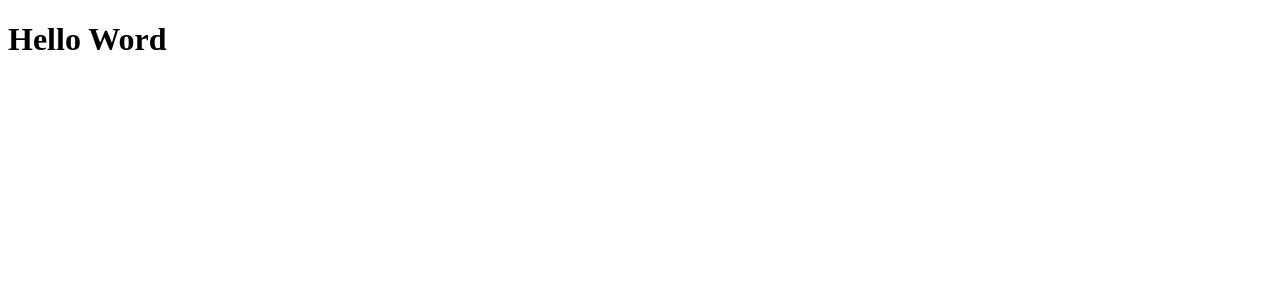
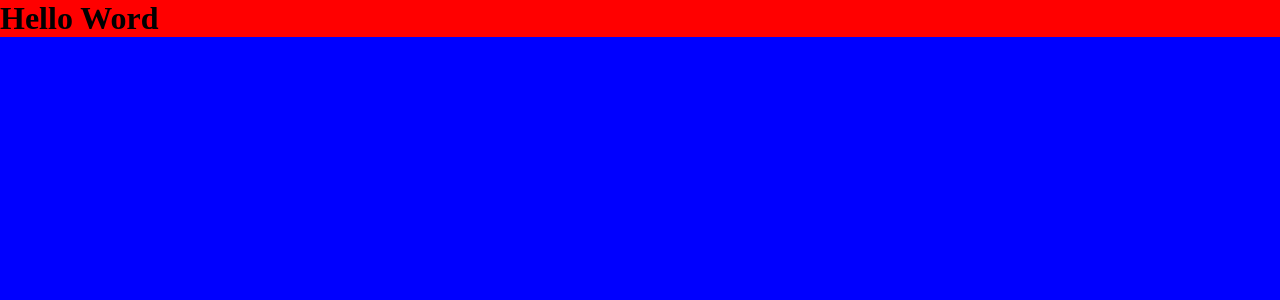
Before and after one commit to JonathaCnB/project-standard-react, a React (Create React App) app: page / in a window 1280 px wide. Shown: the top 300 px of the page. Built offline with nearby package versions, Linux system fonts and the light colour scheme.

Commit message:
chore: config style-components for global themes

```diff
--- a/src/index.jsx
+++ b/src/index.jsx
@@ -1,10 +1,16 @@
 import React from 'react';
 import ReactDOM from 'react-dom/client';
+import { ThemeProvider } from 'styled-components';
 import Home from './templates/App';
+import { GlobalStyles } from './templates/styles/global-styles';
+import { theme } from './templates/styles/theme';
 
 const root = ReactDOM.createRoot(document.getElementById('root'));
 root.render(
   <React.StrictMode>
-    <Home />
+    <ThemeProvider theme={theme}>
+      <Home />
+      <GlobalStyles />
+    </ThemeProvider>
   </React.StrictMode>,
 );
--- a/src/templates/App/index.jsx
+++ b/src/templates/App/index.jsx
@@ -1,7 +1,10 @@
+import * as Styled from './styles';
 function Home() {
   return (
     <div className="App">
-      <h1>Hello Word</h1>
+      <Styled.Wrapper background="gold">
+        <h1>Hello Word</h1>
+      </Styled.Wrapper>
     </div>
   );
 }
--- /dev/null
+++ b/src/templates/App/styles.js
@@ -0,0 +1,7 @@
+import styled, { css } from 'styled-components';
+
+export const Wrapper = styled.div`
+  ${({ theme }) => css`
+    background: ${theme.colors.mainBg};
+  `}
+`;
--- /dev/null
+++ b/src/templates/styles/global-styles.js
@@ -0,0 +1,14 @@
+import { createGlobalStyle, css } from 'styled-components';
+
+export const GlobalStyles = createGlobalStyle`
+  * {
+    margin: 0;
+    padding: 0;
+  }
+
+  body {
+    ${({ theme }) => css`
+      background: ${theme.colors.secondaryBg};
+    `}
+  }
+`;
--- /dev/null
+++ b/src/templates/styles/theme.js
@@ -0,0 +1,6 @@
+export const theme = {
+  colors: {
+    mainBg: 'red',
+    secondaryBg: 'blue',
+  },
+};
```
